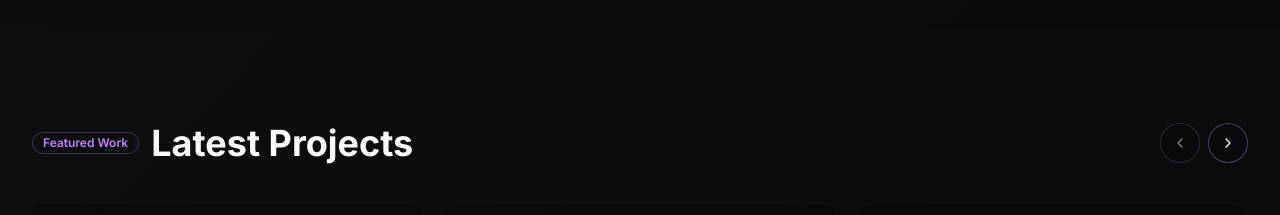
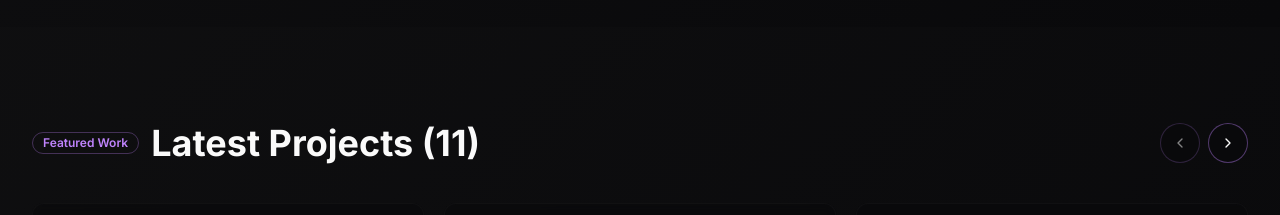
Before and after one commit to AQA20/portfolio, a React (Vite) app: page / in a window 1280 px wide. Shown: the part 2340-2555 px from the top of the page. Built offline with nearby package versions, Linux system fonts and the light colour scheme.

Commit message:
Add projects count

```diff
--- a/src/components/Projects.tsx
+++ b/src/components/Projects.tsx
@@ -203,7 +203,7 @@ export default function ProjectsSection() {
             <Badge variant="outline" className="text-primary border-primary/30">
               Featured Work
             </Badge>
-            <h2 className="text-3xl lg:text-4xl font-bold">Latest Projects</h2>
+            <h2 className="text-3xl lg:text-4xl font-bold">Latest Projects (<span>{projectsData.length}</span>)</h2>
           </div>
 
           <div className="flex items-center gap-2">
```
